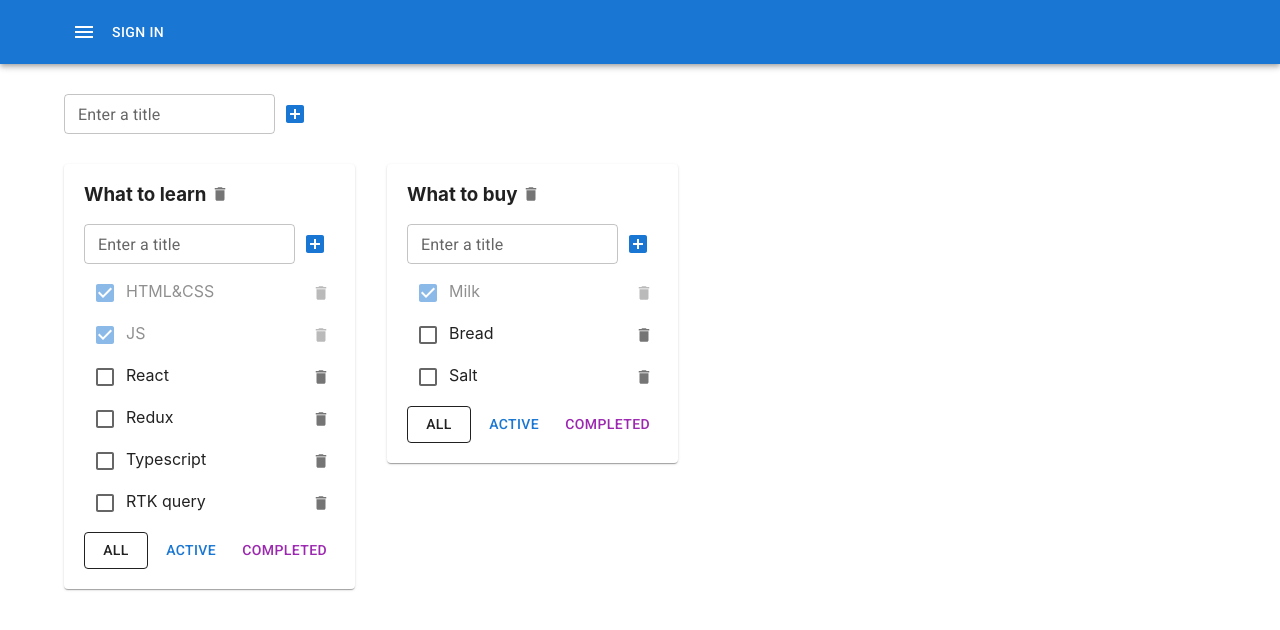
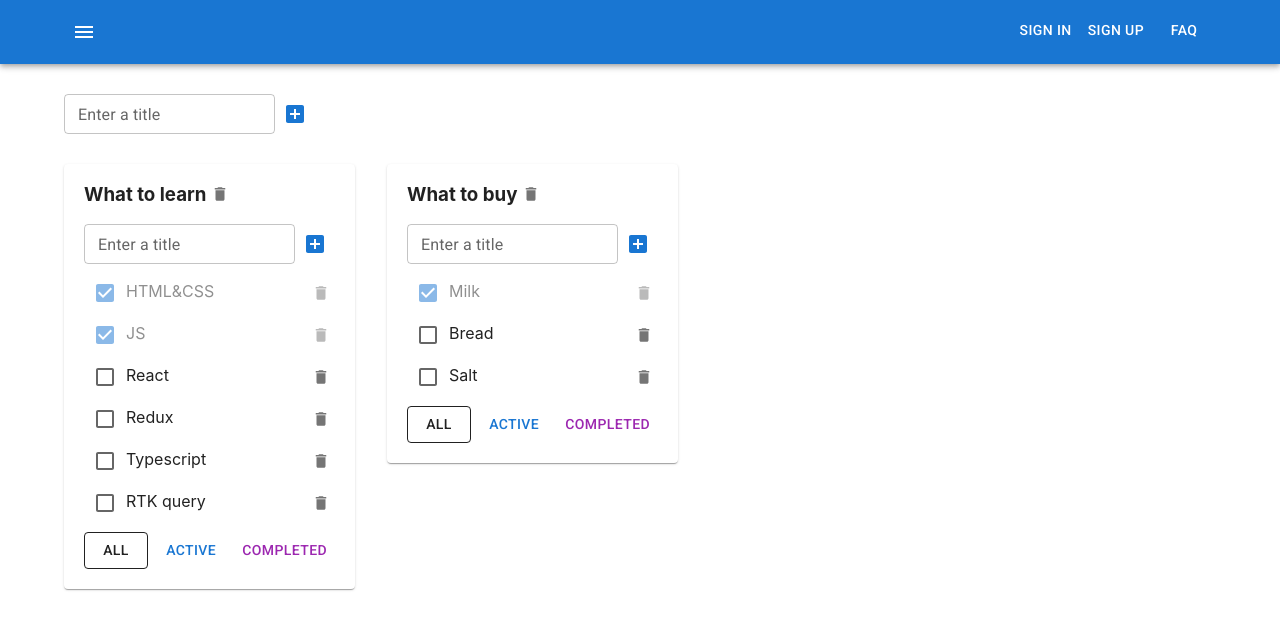
Before and after one commit to Nikolay-Gruzd/ToDoList, a React (Vite) app: page / in a window 1280 px wide. Shown: the top 630 px of the page. Built offline with nearby package versions, Linux system fonts and the light colour scheme.

Commit message:
App.tsx MUI
Added to the buttons menu

```diff
--- a/src/App.tsx
+++ b/src/App.tsx
@@ -11,6 +11,7 @@ import MenuIcon from '@mui/icons-material/Menu'
 import Container from '@mui/material/Container'
 import Grid from '@mui/material/Grid'
 import Paper from "@mui/material/Paper";
+import {containerSx} from "./components/todoListItem/TodolistItem.styles.ts";
 
 // Types //
 export type FilterValues = "all" | "active" | "completed"
@@ -117,11 +118,15 @@ export const App = () => {
         <div className="app">
             <AppBar position='static' sx={{mb: '30px'}}>
                 <Toolbar>
-                    <Container maxWidth={'lg'}>
+                    <Container maxWidth={'lg'} sx={containerSx}>
                         <IconButton color='inherit'>
                             <MenuIcon />
                         </IconButton>
-                        <Button color='inherit'>Sign in</Button>
+                        <div>
+                            <Button color='inherit'>Sign in</Button>
+                            <Button color='inherit'>Sign up</Button>
+                            <Button color='inherit'>Faq</Button>
+                        </div>
                     </Container>
                 </Toolbar>
             </AppBar>
```
